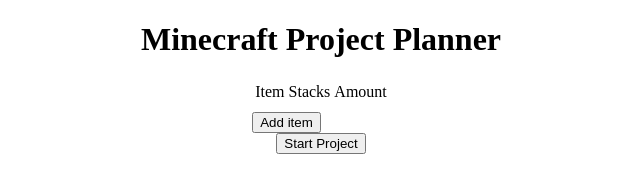
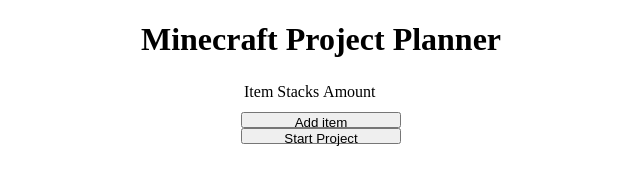
Before and after one commit to PeakyHell/peakyhell.github.io, a plain HTML site: page minecraft/project-planner.html in a window 1280 px wide. Shown: the whole page, without its empty margins (319-959 px from the left). Drawn offline with Linux system fonts and the light colour scheme; no server answers.

Commit message:
Small project planner css + typo

```diff
--- a/css/project_planner.css
+++ b/css/project_planner.css
@@ -16,3 +16,12 @@
     justify-content: center;
     gap: .5rem;
 }
+
+.planner-config table {
+    text-align: center;
+}
+
+.planner-config input, button {
+    width: 10rem;
+    height: 1rem;
+}
--- a/js/project_planner.js
+++ b/js/project_planner.js
@@ -127,7 +127,7 @@
 
     // Create cells
     let item_list_cell = createCell([item_input, item_list])
-    let stack_rest_cell = createCell([stack_input, "+", rest_input])
+    let stack_rest_cell = createCell([stack_input, " + ", rest_input])
     let amount_cell = createCell([amount_input])
 
 
```
